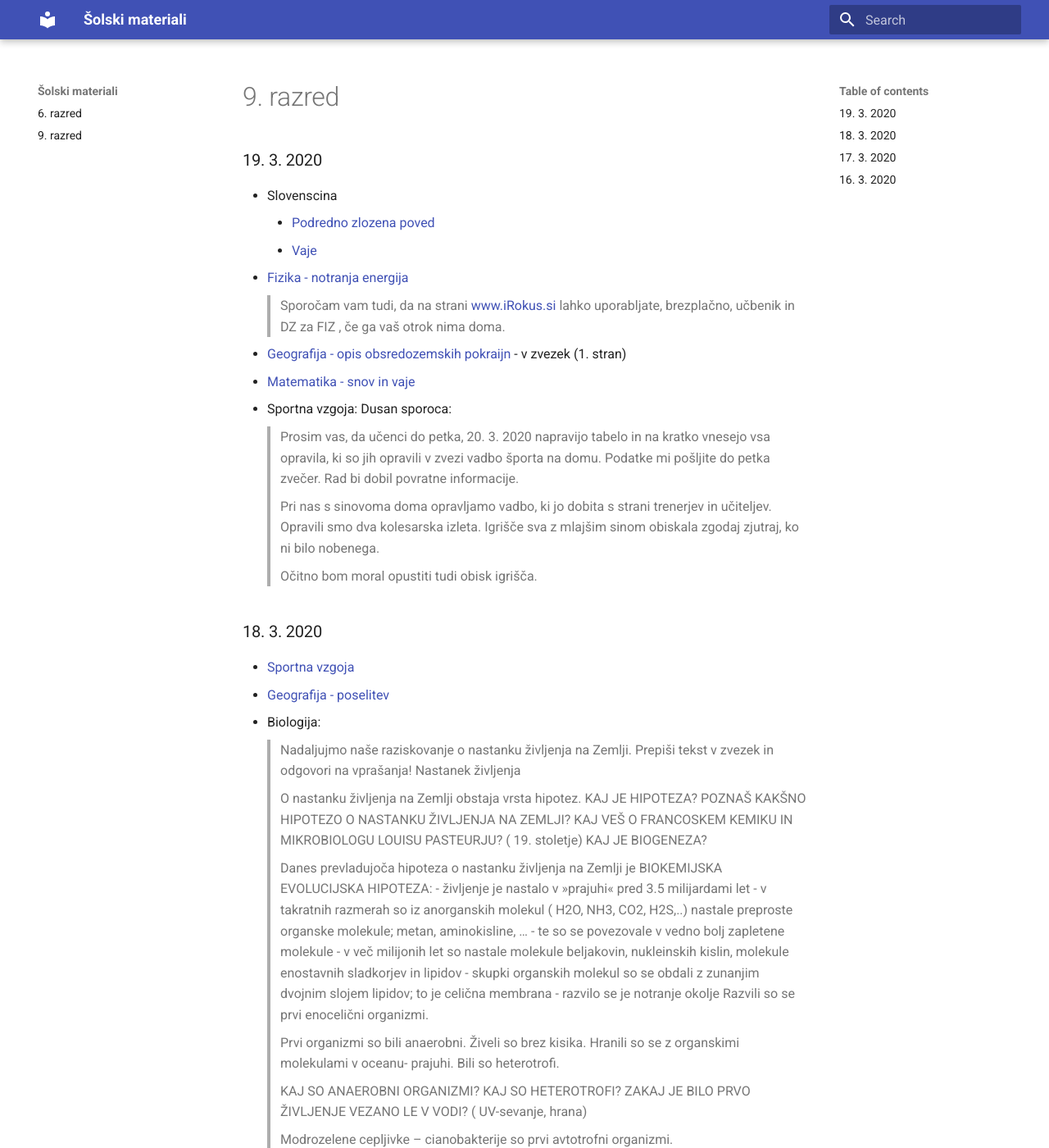
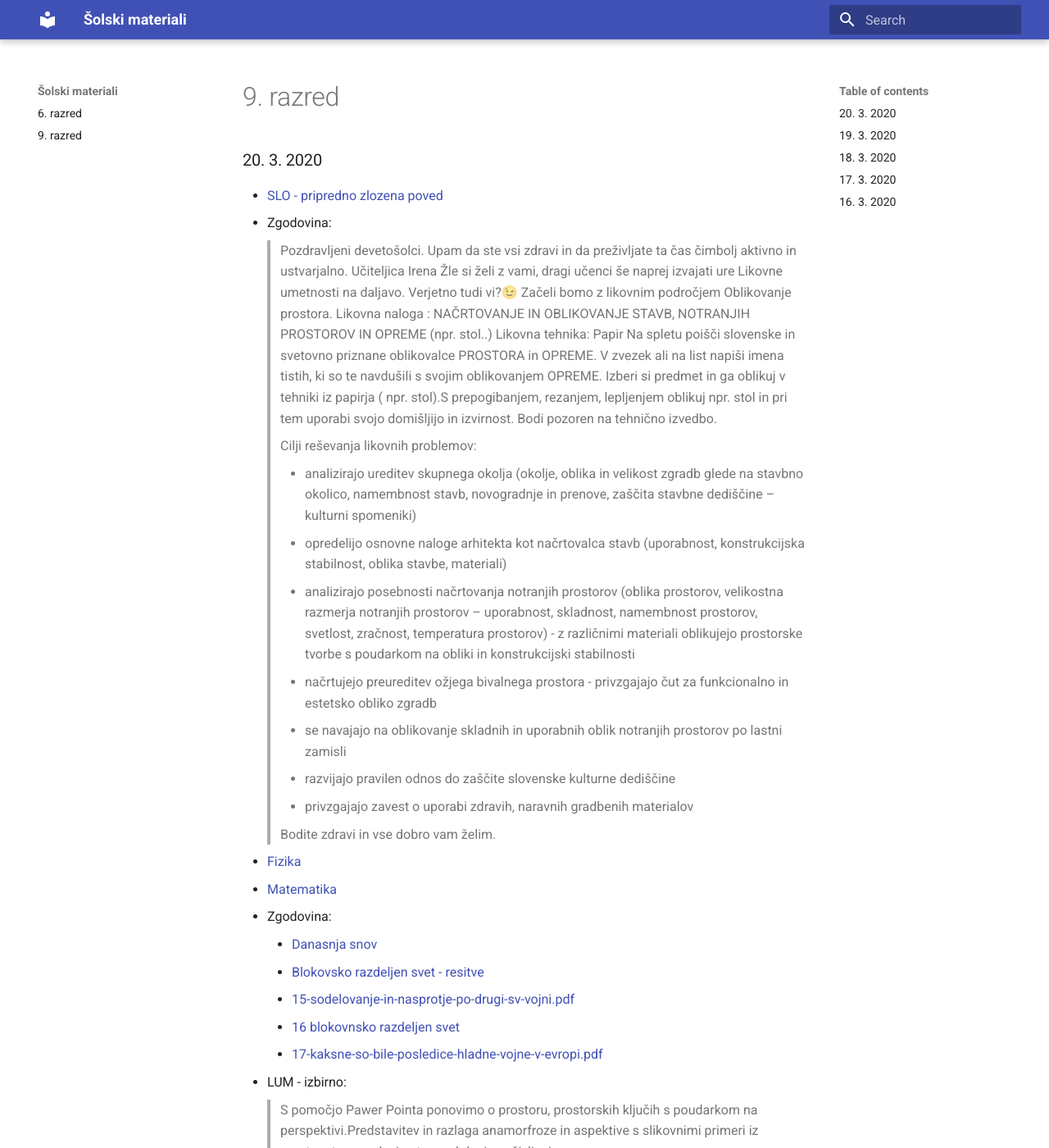
Before and after one commit to skyflyer/solski-materiali, an MkDocs documentation site: the page built from docs/9razred/index.md, in a window 1280 px wide and 1400 px high. Shown: the whole window at 82% size. Built offline with MkDocs 1.6.1 and Material for MkDocs 9.7.7, drawn with Linux system fonts in a browser that asks for light colours; some of the changed text lies outside the part shown.

Commit message:
20. 3. 2020 - snov za 9. in 6. razred

```diff
--- a/docs/9razred/index.md
+++ b/docs/9razred/index.md
@@ -5,15 +5,58 @@ summary: ucna snov za 9. razred
 
 <!--
 Drug teden
+* [Geografija - opis obsredozemskih pokraijn](geografija/OPIS-OBSREDOZEMSKIH-POKRAJIN.pdf) - v zvezek (ostale strani)
+
+-->
 
 ### 20. 3. 2020
 
 * [SLO - pripredno zlozena poved](slovenscina/2020-03-20-priredno-zlozena-poved.pdf)
+* Zgodovina:
 
-* [Geografija - opis obsredozemskih pokraijn](geografija/OPIS-OBSREDOZEMSKIH-POKRAJIN.pdf) - v zvezek (ostale strani)
+    >Pozdravljeni devetošolci.
+    >Upam da ste vsi zdravi in da preživljate ta čas čimbolj aktivno in ustvarjalno. Učiteljica Irena Žle si želi z vami, dragi učenci še naprej izvajati ure Likovne umetnosti na daljavo. Verjetno tudi vi?😉
+    >Začeli bomo z likovnim področjem Oblikovanje prostora.
+    >Likovna naloga : NAČRTOVANJE IN OBLIKOVANJE STAVB, NOTRANJIH PROSTOROV IN OPREME (npr. stol..)
+    >Likovna tehnika: Papir
+    >Na spletu poišči slovenske in svetovno priznane oblikovalce PROSTORA in OPREME. V zvezek ali na list napiši imena tistih, ki so te navdušili  s svojim oblikovanjem OPREME.
+    >Izberi si predmet in ga oblikuj v tehniki iz papirja ( npr. stol).S prepogibanjem, rezanjem,  lepljenjem oblikuj npr. stol in pri tem uporabi svojo domišljijo in izvirnost. Bodi pozoren na tehnično izvedbo.
+    >
+    >Cilji reševanja likovnih problemov:
+    >
+    >- analizirajo ureditev skupnega okolja (okolje, oblika in velikost zgradb glede na stavbno okolico, namembnost stavb, novogradnje in prenove, zaščita stavbne dediščine – kulturni spomeniki)
+    >- opredelijo osnovne naloge arhitekta kot načrtovalca stavb (uporabnost, konstrukcijska stabilnost, oblika stavbe, materiali)
+    >- analizirajo posebnosti načrtovanja notranjih prostorov (oblika prostorov, velikostna razmerja notranjih prostorov – uporabnost, skladnost, namembnost prostorov, svetlost, zračnost, temperatura prostorov) - z različnimi materiali oblikujejo prostorske tvorbe s poudarkom na obliki in konstrukcijski stabilnosti
+    >- načrtujejo preureditev ožjega bivalnega prostora - privzgajajo čut za funkcionalno in estetsko obliko zgradb
+    >- se navajajo na oblikovanje skladnih in uporabnih oblik notranjih prostorov po lastni zamisli
+    >- razvijajo pravilen odnos do zaščite slovenske kulturne dediščine
+    >- privzgajajo zavest o uporabi zdravih, naravnih gradbenih materialov
+    >
+    >Bodite zdravi in vse dobro vam želim.
 
+* [Fizika](fizika/Navodila2FIZ9.pdf)
+* [Matematika](matematika/2020-03-20-matematika.pdf)
+* Zgodovina:
+    * [Danasnja snov](zgodovina/PETEK_20.3.pdf)
+    * [Blokovsko razdeljen svet - resitve](zgodovina/blokovsko-razdeljen-svet-resitve.pdf)
+    * [15-sodelovanje-in-nasprotje-po-drugi-sv-vojni.pdf](zgodovina/15-sodelovanje-in-nasprotje-po-drugi-sv-vojni.pdf)
+    * [16 blokovnsko razdeljen svet](zgodovina/blokovsko-razdeljen-svet.pdf)
+    * [17-kaksne-so-bile-posledice-hladne-vojne-v-evropi.pdf](zgodovina/17-kaksne-so-bile-posledice-hladne-vojne-v-evropi.pdf)
+* LUM - izbirno:
 
--->
+    >S pomočjo Pawer Pointa ponovimo  o prostoru, prostorskih ključih s poudarkom na perspektivi.Predstavitev in razlaga anamorfroze in aspektive s slikovnimi primeri iz umetnostne zgodovine ter vsakdanjega življenja.
+    >
+    >Poišči  na spletu tudi umetnike, ki so ustvarjali z uporabo  pravil aspektive, obrnjene perspektive.
+    >
+    >LIKOVNA NALOGA: Nariši motiv po lastni izbiri ( portret, tihožitje, ...)  z uporabo pravil obrnjene perspektive.
+    >
+    >Pri izvedbi likovne naloge uporabi svojo izvirnost in prizadevnost in seveda bodi pozoren na tehnično izvedbo.
+    >
+    >Veliko ustvarjalnosti vam želim in pogumno naprej tudi v sožitju z naravo.
+
+    * [Anamorfoza 20. 3. 2020](lum/ANAMORFROZA-LS3.pdf)
+
+* Sport - [merjenje utripa](sport/merjenje-srcnega-utripa.pdf)
 
 ### 19. 3. 2020
 
@@ -40,7 +83,7 @@ Drug teden
 
 ### 18. 3. 2020
 
-* [Sportna vzgoja](2020-03-18-telesna-vzgoja.pdf)
+* [Sportna vzgoja](sport/2020-03-18-telesna-vzgoja.pdf)
 * [Geografija - poselitev](geografija/2020-03-18-poselitev.pdf)
 * Biologija:
 
```
Also changed, not shown: docs/6razred/index.md (+34 -3 lines), 17 other files.
